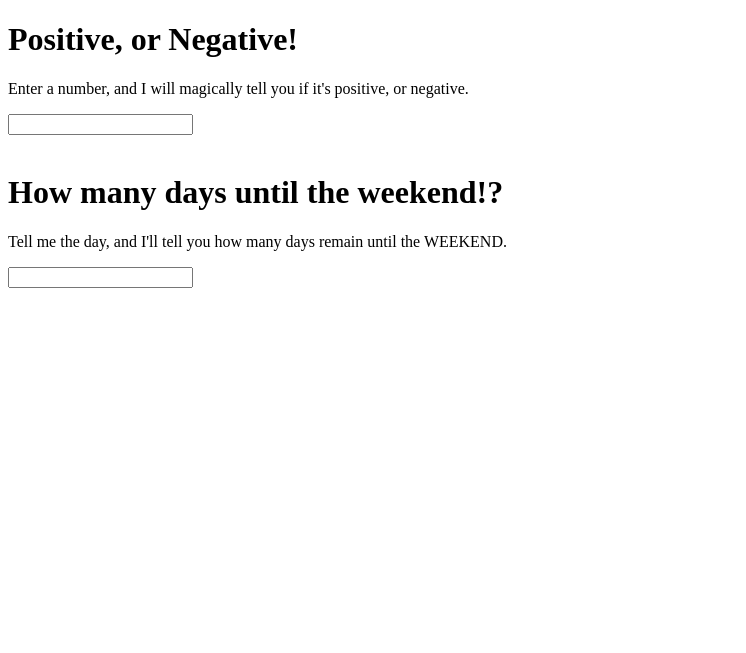
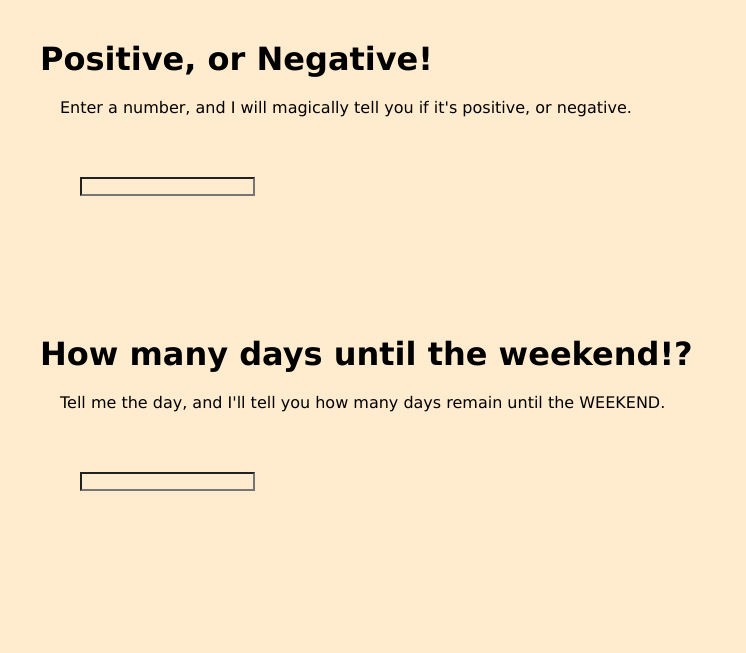
Before and after one commit to nmWolfe/javascript_challenge, a plain HTML site: page index.html in a window 1280 px wide. Shown: the whole page, without its empty margins (0-746 px from the left). Drawn offline with Linux system fonts and the light colour scheme.

Commit message:
Added silly styling, and updated HTML

```diff
--- a/index.html
+++ b/index.html
@@ -4,6 +4,7 @@
     <meta charset="UTF-8">
     <meta name="viewport" content="width=device-width, initial-scale=1.0">
     <title>JavaScript FUNTIMES</title>
+    <link rel="stylesheet" href="/style.css">
     <script src="/script.js"></script>
 </head>
 <body>
@@ -18,5 +19,9 @@
         <p>Tell me the day, and I'll tell you how many days remain until the WEEKEND.</p>
         <input type="text" onblur="handleDaysUntilWeekend(event)">
     </div>
+    <br>
+    <div>
+
+    </div>
 </body>
 </html>
--- a/style.css
+++ b/style.css
@@ -0,0 +1,20 @@
+* {
+    margin: 0;
+    padding: 0;
+    background-color: blanchedalmond;
+    font-family: Verdana, Geneva, Tahoma, sans-serif;
+}
+
+div {
+    margin: 20px 20px;
+    padding: 20px 20px;
+    display: block;
+}
+
+p {
+    padding: 20px;
+}
+
+input {
+    margin: 40px;
+}
```
